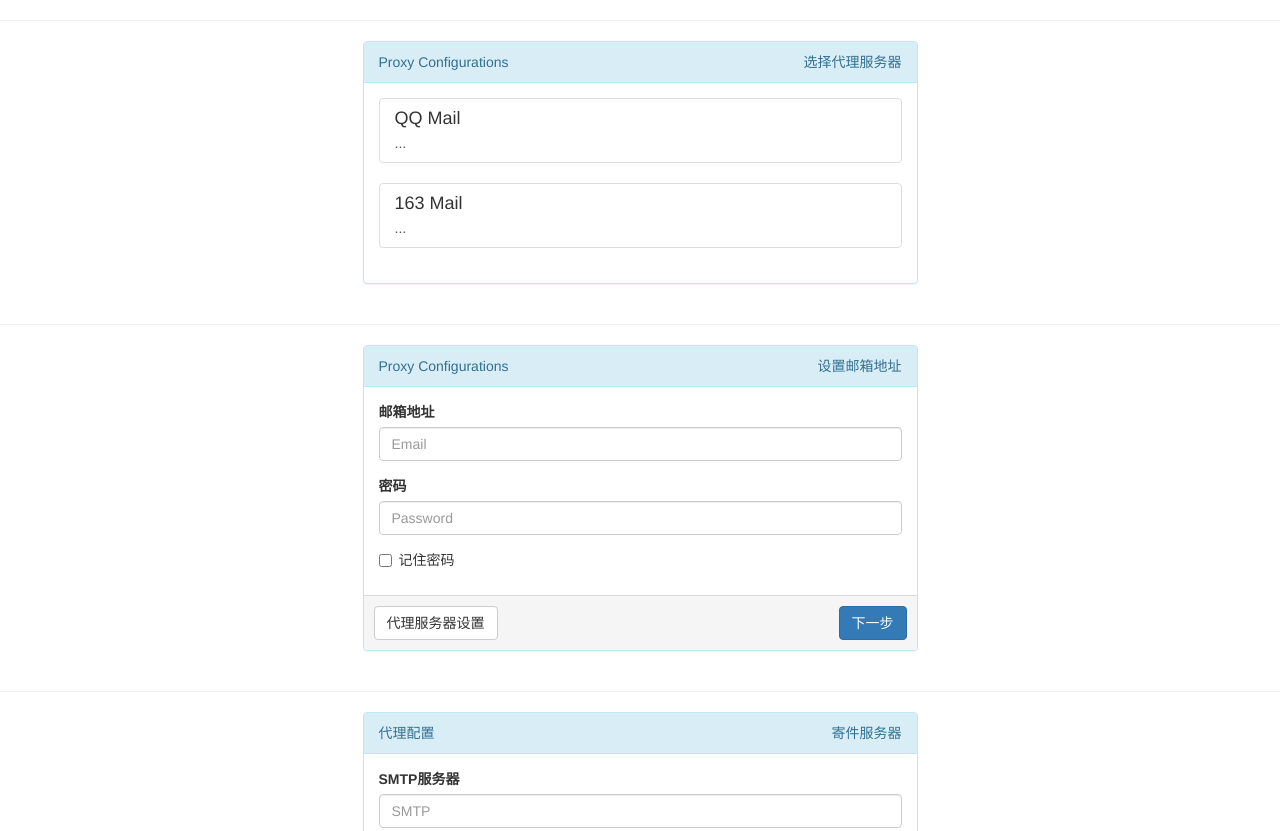
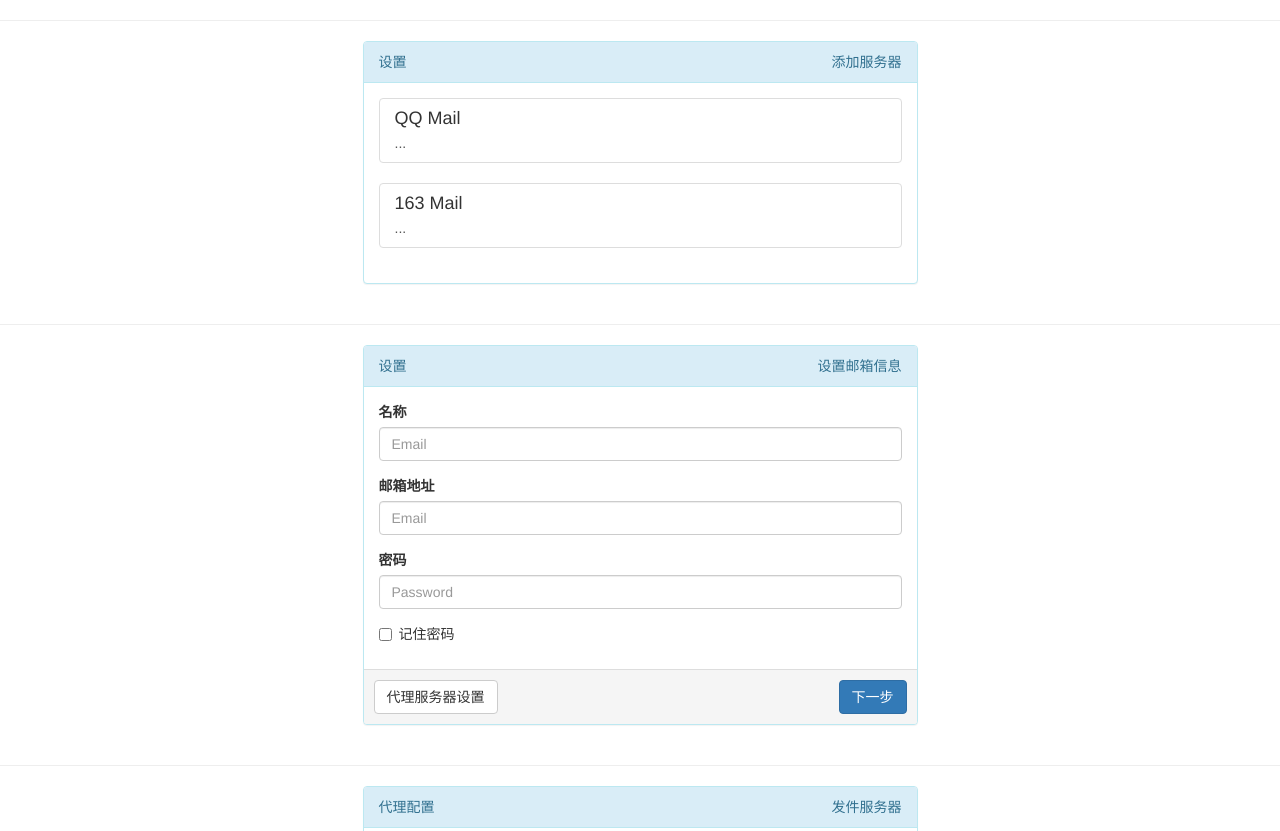
Before and after one commit to cleverjack/MailClient, a website: page src/proxy.html in a window 1280 px wide. Shown: the top 831 px of the page. Drawn offline with nearby package versions, Linux system fonts and the light colour scheme.

Commit message:
clean up codes

```diff
--- a/assets/js/app.js
+++ b/assets/js/app.js
@@ -34,7 +34,7 @@
 		    service:"Gmail",
 		    auth: {
 		        user: 'overkazaf@gmail.com',
-		        pass: 'xxx'
+		        pass: 'overkazaf89)!!&'
 		    }
 		});
 
--- a/src/proxy.html
+++ b/src/proxy.html
@@ -23,8 +23,8 @@
             <div class="col-md-6 col-md-offset-3">
                 <div class="panel panel-info">
                     <div class="panel-heading">
-                        Proxy Configurations
-                        <span class="pull-right step">选择代理服务器</span>
+                        设置
+                        <span class="pull-right step">添加服务器</span>
                     </div>
                     <div class="panel-body">
                         <div class="list-group">
@@ -50,11 +50,15 @@
             <div class="col-md-6 col-md-offset-3">
                 <div class="panel panel-info">
                     <div class="panel-heading">
-                        Proxy Configurations
-                        <span class="pull-right step">设置邮箱地址</span>
+                        设置
+                        <span class="pull-right step">设置邮箱信息</span>
                     </div>
                     <div class="panel-body">
                         <form>
+                            <div class="form-group">
+                                <label for="exampleInputEmail1">名称</label>
+                                <input type="email" class="form-control" id="exampleInputEmail1" placeholder="Email">
+                            </div>
                             <div class="form-group">
                                 <label for="exampleInputEmail1">邮箱地址</label>
                                 <input type="email" class="form-control" id="exampleInputEmail1" placeholder="Email">
@@ -87,7 +91,7 @@
                 <div class="panel panel-info">
                     <div class="panel-heading">
                         代理配置
-                        <span class="pull-right step">寄件服务器</span>
+                        <span class="pull-right step">发件服务器</span>
                     </div>
                     <div class="panel-body">
                         <form>
```
Also changed, not shown: server/mailer.js (deleted, +0 -29 lines).
